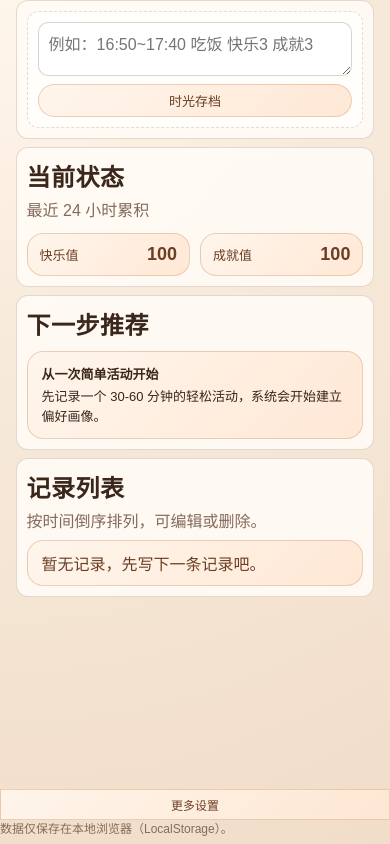
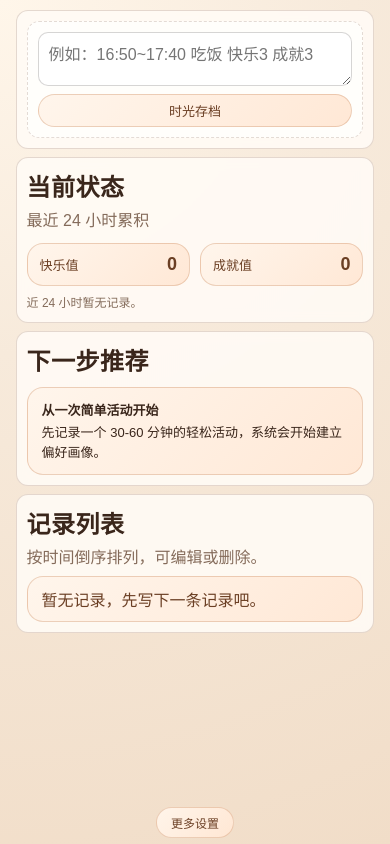
Before and after one commit to jusuu7/time_one, a plain HTML site: page index.html in a window 390 px wide. Drawn offline with Linux system fonts and the light colour scheme.

Commit message:
Adjust header spacing and current status logic

```diff
--- a/app.js
+++ b/app.js
@@ -7,6 +7,7 @@ const summaryBox = document.getElementById("summaryBox");
 const recommendationBox = document.getElementById("recommendationBox");
 const currentJoyEl = document.getElementById("currentJoy");
 const currentAchievementEl = document.getElementById("currentAchievement");
+const currentHintEl = document.getElementById("currentHint");
 const chartDateInput = document.getElementById("chartDate");
 const chartCanvas = document.getElementById("chartCanvas");
 const chartLegend = document.getElementById("chartLegend");
@@ -501,12 +502,35 @@ function buildRecommendations(allEntries, entries7) {
 
   const recommendations = [];
 
-  if (avgJoy7 < 6) {
+  const { recent24, prev24, deltaJoy, deltaAchievement } = getComparisonStats();
+  const compareHint = buildComparisonHint(recent24, prev24, deltaJoy, deltaAchievement);
+
+  if (deltaJoy <= -3) {
     const topJoy = pick(sortedByJoy);
     if (topJoy) {
       recommendations.push({
         title: `补一点快乐：${topJoy.activity}`,
-        detail: `历史平均快乐 ${topJoy.avgJoy.toFixed(
+        detail: `${compareHint} 历史平均快乐 ${topJoy.avgJoy.toFixed(
+          1
+        )}，建议时长约 ${Math.round(topJoy.avgDuration)} 分钟。`,
+      });
+    }
+  } else if (deltaAchievement <= -3) {
+    const topMeaning = pick(sortedByMeaning);
+    if (topMeaning) {
+      recommendations.push({
+        title: `补一点成就：${topMeaning.activity}`,
+        detail: `${compareHint} 历史平均成就 ${topMeaning.avgMeaning.toFixed(
+          1
+        )}，建议时长约 ${Math.round(topMeaning.avgDuration)} 分钟。`,
+      });
+    }
+  } else if (avgJoy7 < 6) {
+    const topJoy = pick(sortedByJoy);
+    if (topJoy) {
+      recommendations.push({
+        title: `补一点快乐：${topJoy.activity}`,
+        detail: `${compareHint} 历史平均快乐 ${topJoy.avgJoy.toFixed(
           1
         )}，建议时长约 ${Math.round(topJoy.avgDuration)} 分钟。`,
       });
@@ -516,7 +540,7 @@ function buildRecommendations(allEntries, entries7) {
     if (topMeaning) {
       recommendations.push({
         title: `补一点成就：${topMeaning.activity}`,
-        detail: `历史平均成就 ${topMeaning.avgMeaning.toFixed(
+        detail: `${compareHint} 历史平均成就 ${topMeaning.avgMeaning.toFixed(
           1
         )}，建议时长约 ${Math.round(topMeaning.avgDuration)} 分钟。`,
       });
@@ -526,7 +550,7 @@ function buildRecommendations(allEntries, entries7) {
     if (balanced) {
       recommendations.push({
         title: `保持平衡：${balanced.activity}`,
-        detail: `综合表现优秀，建议时长约 ${Math.round(
+        detail: `${compareHint} 综合表现优秀，建议时长约 ${Math.round(
           balanced.avgDuration
         )} 分钟。`,
       });
@@ -581,16 +605,53 @@ function renderSummary() {
 
 function renderCurrentStats() {
   if (!currentJoyEl || !currentAchievementEl) return;
-  const now = Date.now();
-  const cutoff = now - 24 * 60 * 60 * 1000;
-  const recent = entries.filter((entry) => entry.endTs >= cutoff);
-  const joySum = recent.reduce((sum, entry) => sum + Number(entry.joy || 0), 0);
-  const achievementSum = recent.reduce(
+  const { recent24, prev24, deltaJoy, deltaAchievement } = getComparisonStats();
+  currentJoyEl.textContent = Math.round(recent24.joy);
+  currentAchievementEl.textContent = Math.round(recent24.achievement);
+  if (currentHintEl) {
+    currentHintEl.textContent = buildComparisonHint(
+      recent24,
+      prev24,
+      deltaJoy,
+      deltaAchievement
+    );
+  }
+}
+
+function getWindowStats(startTs, endTs) {
+  const filtered = entries.filter(
+    (entry) => entry.endTs >= startTs && entry.endTs < endTs
+  );
+  const joy = filtered.reduce((sum, entry) => sum + Number(entry.joy || 0), 0);
+  const achievement = filtered.reduce(
     (sum, entry) => sum + Number(entry.meaning || 0),
     0
   );
-  currentJoyEl.textContent = Math.round(100 + joySum);
-  currentAchievementEl.textContent = Math.round(100 + achievementSum);
+  return { joy, achievement, count: filtered.length };
+}
+
+function getComparisonStats() {
+  const now = Date.now();
+  const recent24 = getWindowStats(now - 24 * 60 * 60 * 1000, now);
+  const prev24 = getWindowStats(now - 48 * 60 * 60 * 1000, now - 24 * 60 * 60 * 1000);
+  const deltaJoy = recent24.joy - prev24.joy;
+  const deltaAchievement = recent24.achievement - prev24.achievement;
+  return { recent24, prev24, deltaJoy, deltaAchievement };
+}
+
+function buildComparisonHint(recent24, prev24, deltaJoy, deltaAchievement) {
+  if (recent24.count === 0 && prev24.count === 0) {
+    return "近 24 小时暂无记录。";
+  }
+  if (prev24.count === 0) {
+    return "这是过去 24 小时的首次统计。";
+  }
+  const joyLabel = deltaJoy >= 0 ? `快乐 +${deltaJoy}` : `快乐 ${deltaJoy}`;
+  const achLabel =
+    deltaAchievement >= 0
+      ? `成就 +${deltaAchievement}`
+      : `成就 ${deltaAchievement}`;
+  return `较昨日同时间：${joyLabel}，${achLabel}。`;
 }
 
 function renderDailyChart() {
--- a/index.html
+++ b/index.html
@@ -39,13 +39,14 @@
           <div class="current-grid">
             <div class="current-pill">
               <span>快乐值</span>
-              <strong id="currentJoy">100</strong>
+              <strong id="currentJoy">0</strong>
             </div>
             <div class="current-pill">
               <span>成就值</span>
-              <strong id="currentAchievement">100</strong>
+              <strong id="currentAchievement">0</strong>
             </div>
           </div>
+          <p id="currentHint" class="muted"></p>
         </section>
 
         <section class="card recommend-card" data-section="recommend">
@@ -90,7 +91,6 @@
 
     <footer class="site-footer">
       <button id="moreBtn" class="ghost">更多设置</button>
-      <p>数据仅保存在本地浏览器（LocalStorage）。</p>
     </footer>
 
     <div id="toolsModal" class="modal hidden" role="dialog" aria-modal="true">
--- a/styles.css
+++ b/styles.css
@@ -377,6 +377,12 @@ button:hover {
   font-size: 18px;
 }
 
+#currentHint {
+  margin-top: 8px;
+  font-size: 12px;
+  color: var(--muted);
+}
+
 .chart-header {
   display: flex;
   align-items: center;
@@ -632,7 +638,7 @@ button:hover {
     display: flex;
     flex-direction: column;
     gap: 8px;
-    padding: 0 4vw calc(10px + env(safe-area-inset-bottom));
+    padding: 10px 4vw calc(10px + env(safe-area-inset-bottom));
     overflow: visible;
   }
 
@@ -700,11 +706,15 @@ button:hover {
     background: transparent;
     border-top: none;
     font-size: 12px;
+    display: flex;
+    justify-content: center;
   }
 
   .site-footer button {
-    border-radius: 0;
-    width: 100%;
+    border-radius: 999px;
+    width: auto;
+    padding: 6px 14px;
+    font-size: 12px;
   }
 
   .footer-actions {
```
